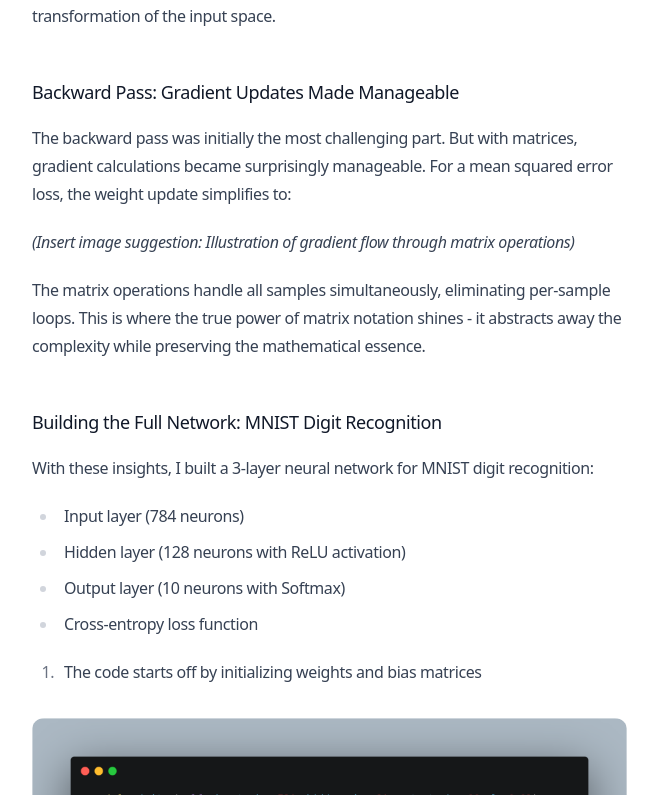
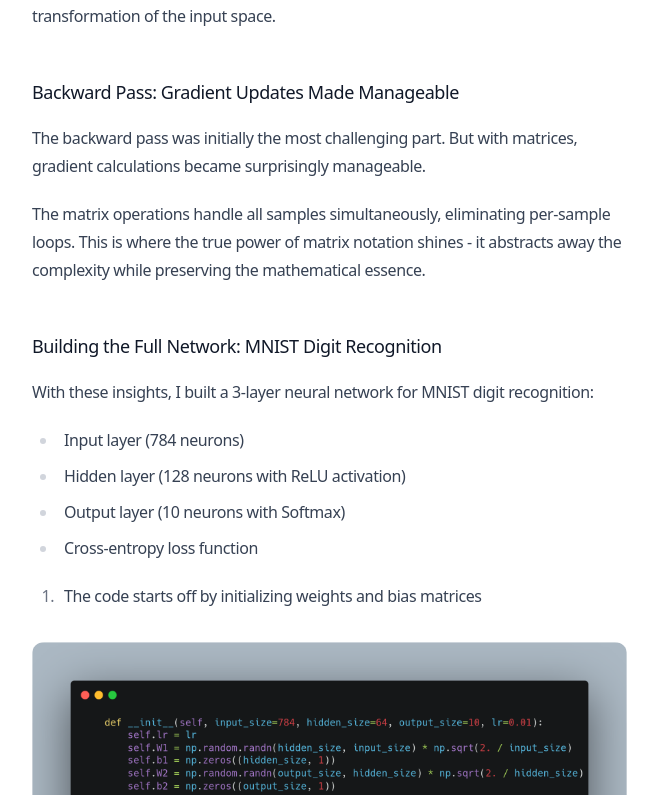
Before and after one commit to TheHarshal30/personal-website, a Next.js app: page /blog/blog-1 in a window 1280 px wide. Shown: the part 1265-2060 px from the top of the page, without its empty margins (304-962 px from the left). Built offline with nearby package versions, Linux system fonts and the light colour scheme.

Commit message:
blog changes
Signed-off-by: TheHarshal30 <harshaldrive3073@gmail.com>

```diff
--- a/app/blog/blog-1/page.mdx
+++ b/app/blog/blog-1/page.mdx
@@ -15,11 +15,7 @@
 
 ## Backward Pass: Gradient Updates Made Manageable
 
-The backward pass was initially the most challenging part. But with matrices, gradient calculations became surprisingly manageable. For a mean squared error loss, the weight update simplifies to:
-
-
-
-*(Insert image suggestion: Illustration of gradient flow through matrix operations)*
+The backward pass was initially the most challenging part. But with matrices, gradient calculations became surprisingly manageable.
 
 The matrix operations handle all samples simultaneously, eliminating per-sample loops. This is where the true power of matrix notation shines - it abstracts away the complexity while preserving the mathematical essence.
 
```
